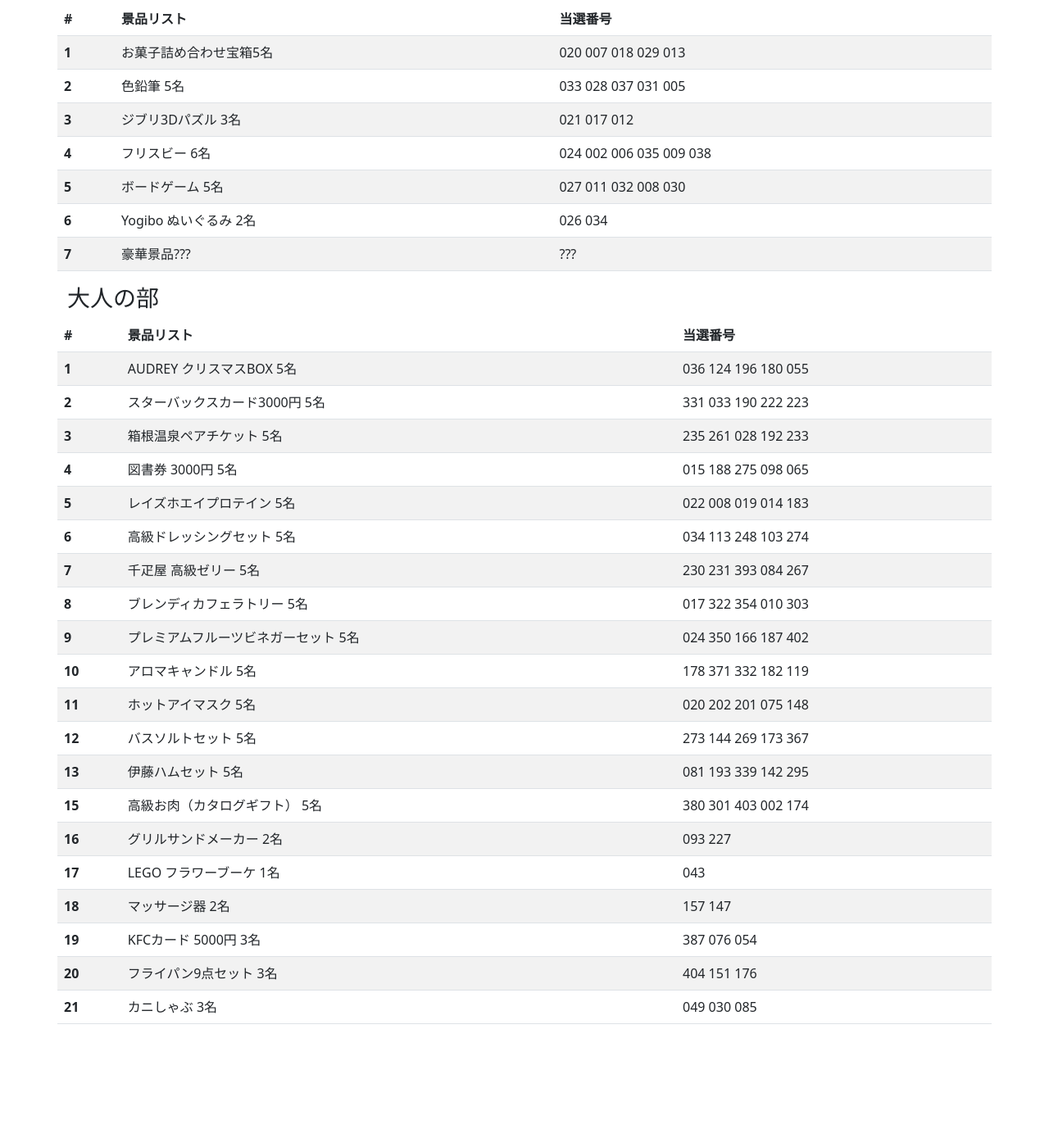
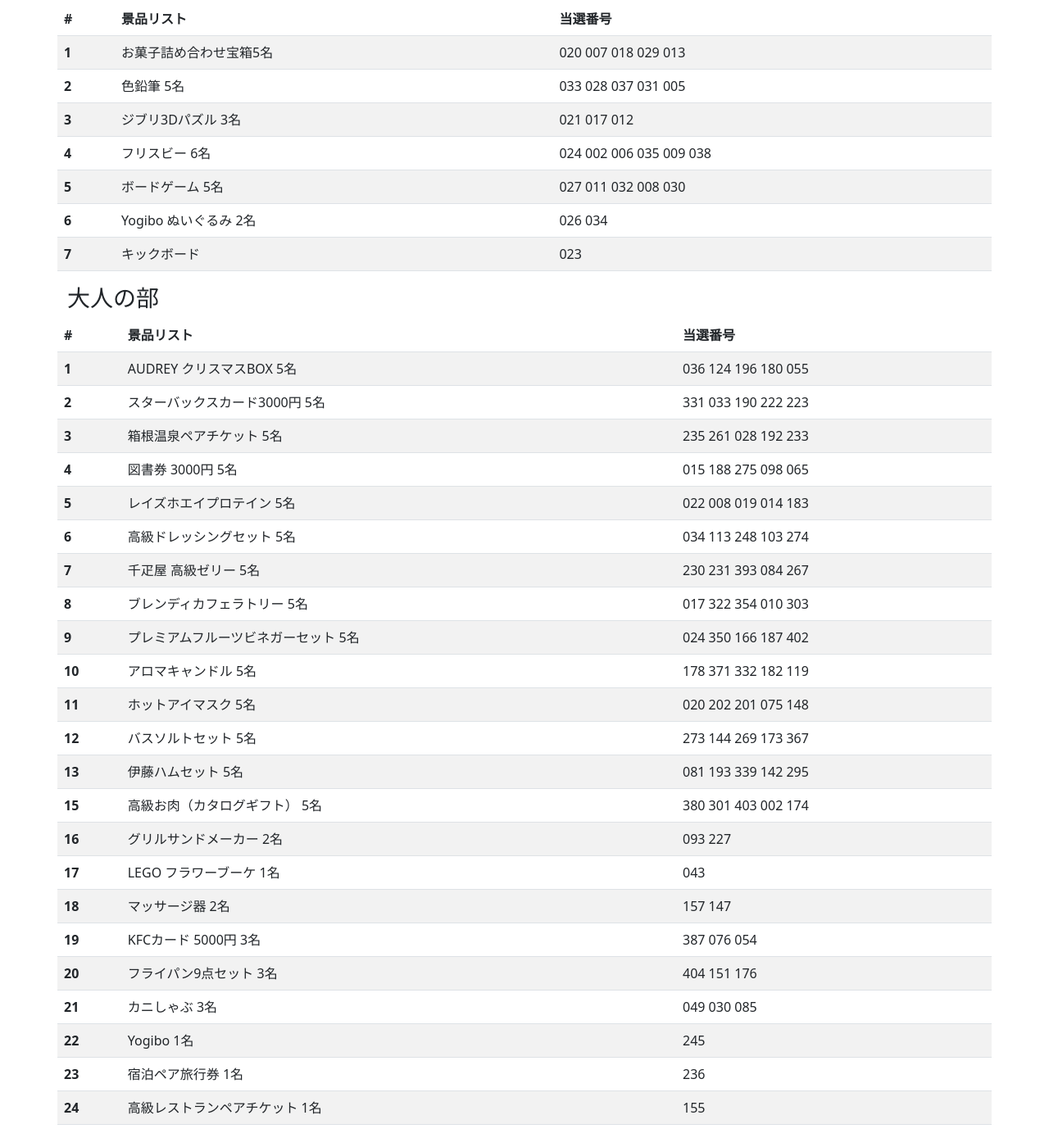
Before and after one commit to satoyo110/ChristmasLotteryWinNum, a plain HTML site: page index.html in a window 1280 px wide. Shown: the part 125-1514 px from the top of the page at 82% size. Before the commit the page ends 1391 px from the top, so only its background shows below. Drawn offline with nearby package versions, Linux system fonts and the light colour scheme.

Commit message:
7回目抽選発表

```diff
--- a/index.html
+++ b/index.html
@@ -92,9 +92,9 @@
                     </tr>
                     <tr>
                         <th scope="row">7</th>
-                        <td>豪華景品???</td>
+                        <td>キックボード</td>
                         <td>
-                            ???
+                            023
                         </td>
                     </tr>
                     <!-- 2回目 end -->
@@ -323,27 +323,27 @@
                 </tr>
                 <!-- 6回目 end -->
                 <!-- 7回目 start -->
-                <!-- <tr>
+                <tr>
                     <th scope="row">22</th>
                     <td>Yogibo 1名</td>
                     <td>
-                        000
+                        245
                     </td>
                 </tr>
                 <tr>
                     <th scope="row">23</th>
                     <td>宿泊ペア旅行券 1名</td>
                     <td>
-                        000
+                        236
                     </td>
                 </tr>
                 <tr>
                     <th scope="row">24</th>
                     <td>高級レストランペアチケット 1名</td>
                     <td>
-                        000
+                        155
                     </td>
-                </tr> -->
+                </tr>
                 <!-- 7回目 -->
             </tbody>
             </table>
```
